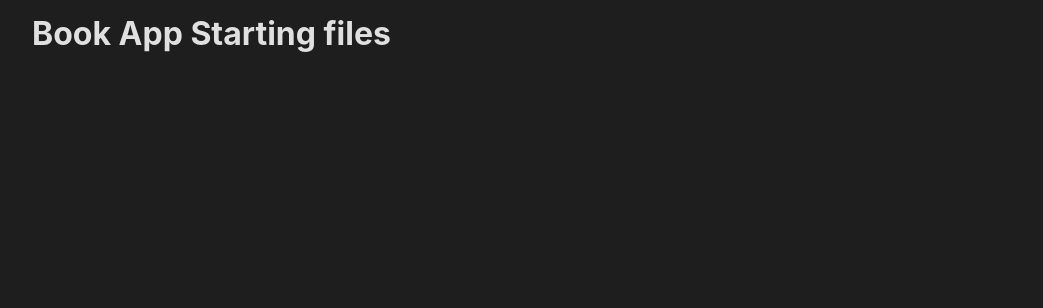
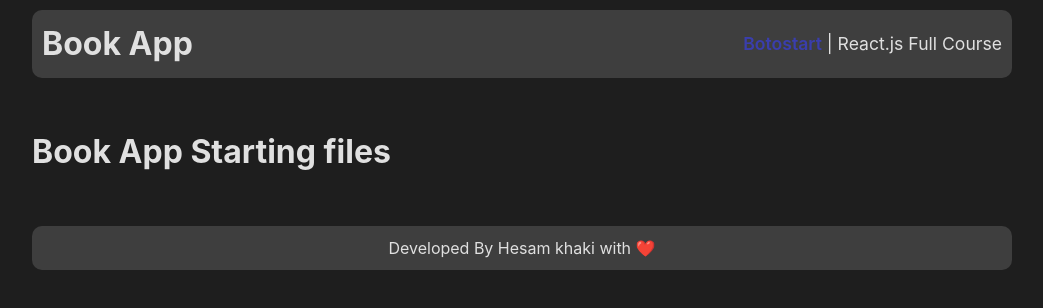
Before and after one commit to hesam340/BookApp, a React (Vite) app: page / in a window 1280 px wide. Shown: the top 308 px of the page, without its empty margins (118-1161 px from the left). Built offline with nearby package versions, Linux system fonts and the light colour scheme.

Commit message:
initial layout

```diff
--- a/src/App.jsx
+++ b/src/App.jsx
@@ -1,7 +1,11 @@
+import Layout from "./layout/layout";
+
 function App() {
   return (
     <>
-      <h1>Book App Starting files</h1>
+      <Layout>
+        <h1>Book App Starting files</h1>
+      </Layout>
     </>
   );
 }
--- /dev/null
+++ b/src/layout/Layout.jsx
@@ -0,0 +1,20 @@
+import styles from "./Layout.module.css";
+
+function Layout({ children }) {
+  return (
+    <>
+      <header>
+        <h1>Book App</h1>
+        <p>
+          <a href="https://botostart.ir/">Botostart</a> | React.js Full Course
+        </p>
+      </header>
+      {children}
+      <footer>
+        <p>Developed By Hesam khaki with ❤️</p>
+      </footer>
+    </>
+  );
+}
+
+export default Layout;
--- /dev/null
+++ b/src/layout/Layout.module.css
@@ -0,0 +1,28 @@
+header {
+    display: flex;
+    align-items: center;
+    justify-content: space-between;
+    background-color: #3e3e3e;
+    padding: 10px 10px;
+    border-radius: 10px;
+    margin-bottom: 50px;
+}
+
+header a {
+    text-decoration: none;
+    color: #3a3ead;
+    font-weight: 600;
+    font-size: 1.1rem;
+}
+
+header p {
+    font-size: 1.1rem;
+}
+
+footer {
+    text-align: center;
+    background-color: #3e3e3e;
+    padding: 10px;
+    border-radius: 10px;
+    margin-top: 50px;
+}
```
